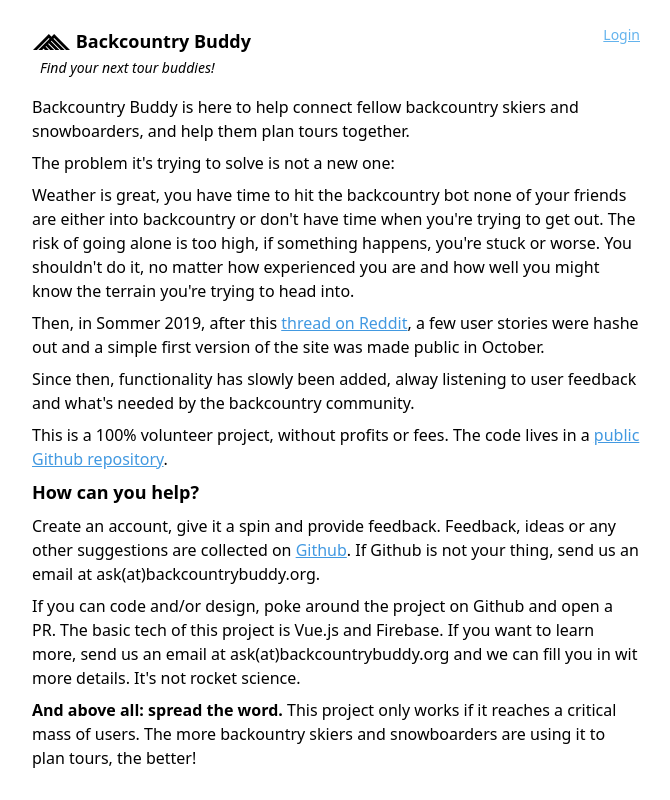
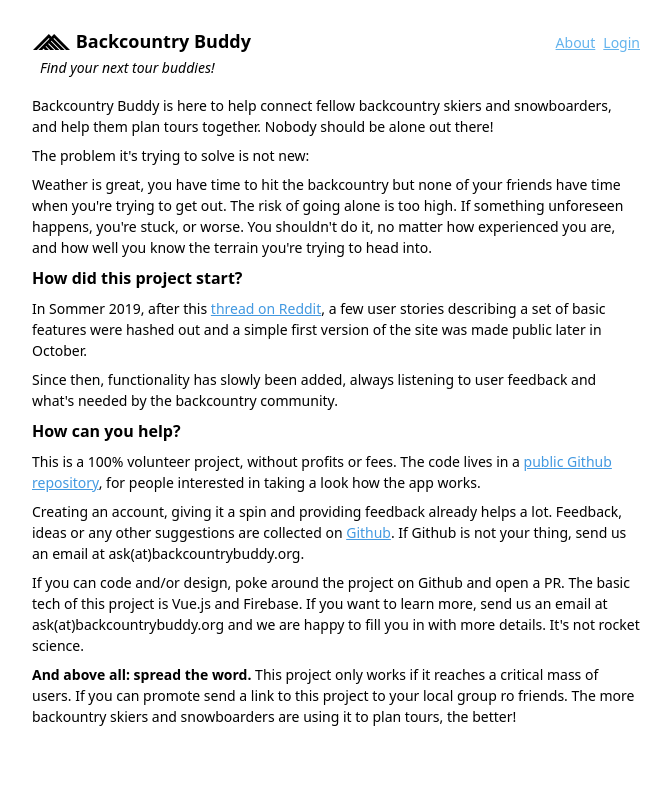
Before and after one commit to backcountry-buddy/bcb-vue-firebase, a Vue app: page /about in a window 1280 px wide. Shown: the whole page, without its empty margins (304-974 px from the left). Built offline with nearby package versions, Linux system fonts and the light colour scheme; no server answers; what vuefire would draw is missing.

Commit message:
adds about page link to header

```diff
--- a/src/components/LoginForm.vue
+++ b/src/components/LoginForm.vue
@@ -27,26 +27,33 @@
         </g>
       </svg>
     </button>
+    <div v-else class="mt-2 flex items-center">
+      <router-link to="/about" class="link-sm mr-2">About</router-link>
       <button
-      v-else
         type="button"
         class="link-sm focus:outline-none"
         @click="toggleMenu"
       >
         Login
       </button>
+    </div>
 
     <div v-if="isShowingMenu" class="login-form__menu-container">
       <ul
         v-if="isAuthenticated"
-        class="bg-gray-100 border border-gray-200 py-2 px-4 mt-2 shadow-lg"
+        class="bg-gray-100 border border-gray-200 mt-2 shadow-lg"
       >
-        <li class="py-2">
+        <li class="px-2 pt-2 pb-1">
           <router-link to="/profile" class="link-sm whitespace-no-wrap"
             >Your Profile</router-link
           >
         </li>
-        <li class="py-2">
+        <li class="px-2 pb-2 pt-1">
+          <router-link to="/about" class="link-sm whitespace-no-wrap"
+            >About</router-link
+          >
+        </li>
+        <li class="border-t px-2 pt-1 pb-2">
           <button
             type="button"
             class="link-sm focus:outline-none whitespace-no-wrap "
--- a/src/views/About.vue
+++ b/src/views/About.vue
@@ -1,34 +1,39 @@
 <template>
-  <div class="mt-4">
+  <div class="mt-4 text-sm">
     <p class="mb-2">
       Backcountry Buddy is here to help connect fellow backcountry skiers and
-      snowboarders, and help them plan tours together.
+      snowboarders, and help them plan tours together. Nobody should be alone
+      out there!
     </p>
 
-    <p class="mb-2">The problem it's trying to solve is not a new one:</p>
+    <p class="mb-2">The problem it's trying to solve is not new:</p>
 
     <p class="mb-2">
-      Weather is great, you have time to hit the backcountry bot none of your
-      friends are either into backcountry or don't have time when you're trying
-      to get out. The risk of going alone is too high, if something happens,
-      you're stuck or worse. You shouldn't do it, no matter how experienced you
-      are and how well you might know the terrain you're trying to head into.
+      Weather is great, you have time to hit the backcountry but none of your
+      friends have time when you're trying to get out. The risk of going alone
+      is too high. If something unforeseen happens, you're stuck, or worse. You
+      shouldn't do it, no matter how experienced you are, and how well you know
+      the terrain you're trying to head into.
     </p>
 
+    <h2 class="my-2 font-semibold text-base">How did this project start?</h2>
+
     <p class="mb-2">
-      Then, in Sommer 2019, after this
+      In Sommer 2019, after this
       <a
         class="link"
         href="https://www.reddit.com/r/Spliddit/comments/b91g5y/any_tahoenorcal_people_wanna_get_together_for_a/"
         >thread on Reddit</a
-      >, a few user stories were hashe out and a simple first version of the
-      site was made public in October.
+      >, a few user stories describing a set of basic features were hashed out
+      and a simple first version of the site was made public later in October.
     </p>
 
     <p class="mb-2">
-      Since then, functionality has slowly been added, alway listening to user
+      Since then, functionality has slowly been added, always listening to user
       feedback and what's needed by the backcountry community.
     </p>
+
+    <h2 class="my-2 font-semibold text-base">How can you help?</h2>
 
     <p class="mb-2">
       This is a 100% volunteer project, without profits or fees. The code lives
@@ -37,14 +42,12 @@
         class="link"
         href="https://github.com/backcountry-buddy/bcb-vue-firebase"
         >public Github repository</a
-      >.
+      >, for people interested in taking a look how the app works.
     </p>
 
-    <h2 class="my-2 font-semibold text-lg">How can you help?</h2>
-
     <p class="mb-2">
-      Create an account, give it a spin and provide feedback. Feedback, ideas or
-      any other suggestions are collected on
+      Creating an account, giving it a spin and providing feedback already helps
+      a lot. Feedback, ideas or any other suggestions are collected on
       <a
         class="link"
         href="
@@ -57,14 +60,16 @@
     <p class="mb-2">
       If you can code and/or design, poke around the project on Github and open
       a PR. The basic tech of this project is Vue.js and Firebase. If you want
-      to learn more, send us an email at ask(at)backcountrybuddy.org and we can
-      fill you in wit more details. It's not rocket science.
+      to learn more, send us an email at ask(at)backcountrybuddy.org and we are
+      happy to fill you in with more details. It's not rocket science.
     </p>
 
     <p class="mb-2">
       <span class="font-semibold">And above all: spread the word.</span> This
-      project only works if it reaches a critical mass of users. The more
-      backountry skiers and snowboarders are using it to plan tours, the better!
+      project only works if it reaches a critical mass of users. If you can
+      promote send a link to this project to your local group ro friends. The
+      more backountry skiers and snowboarders are using it to plan tours, the
+      better!
     </p>
   </div>
 </template>
```
Lines whose indentation alone changed are shown as unchanged.
